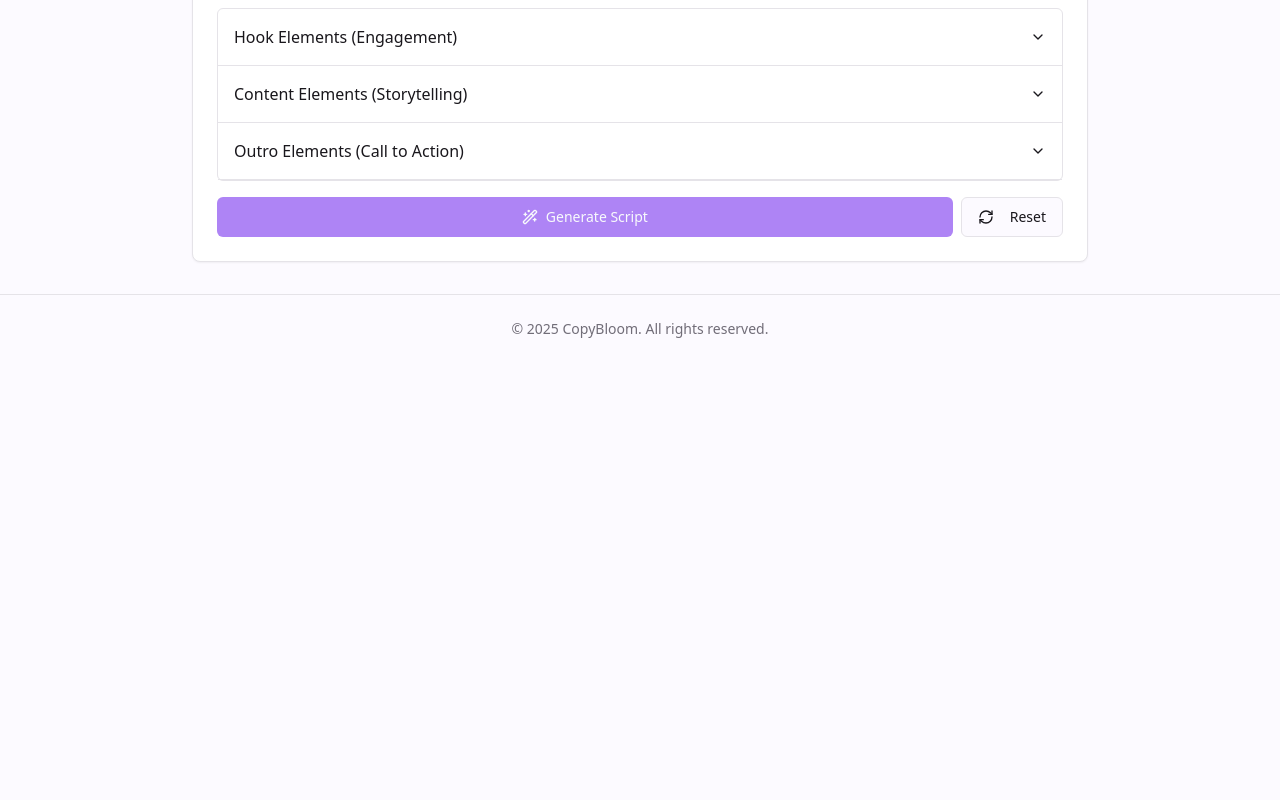
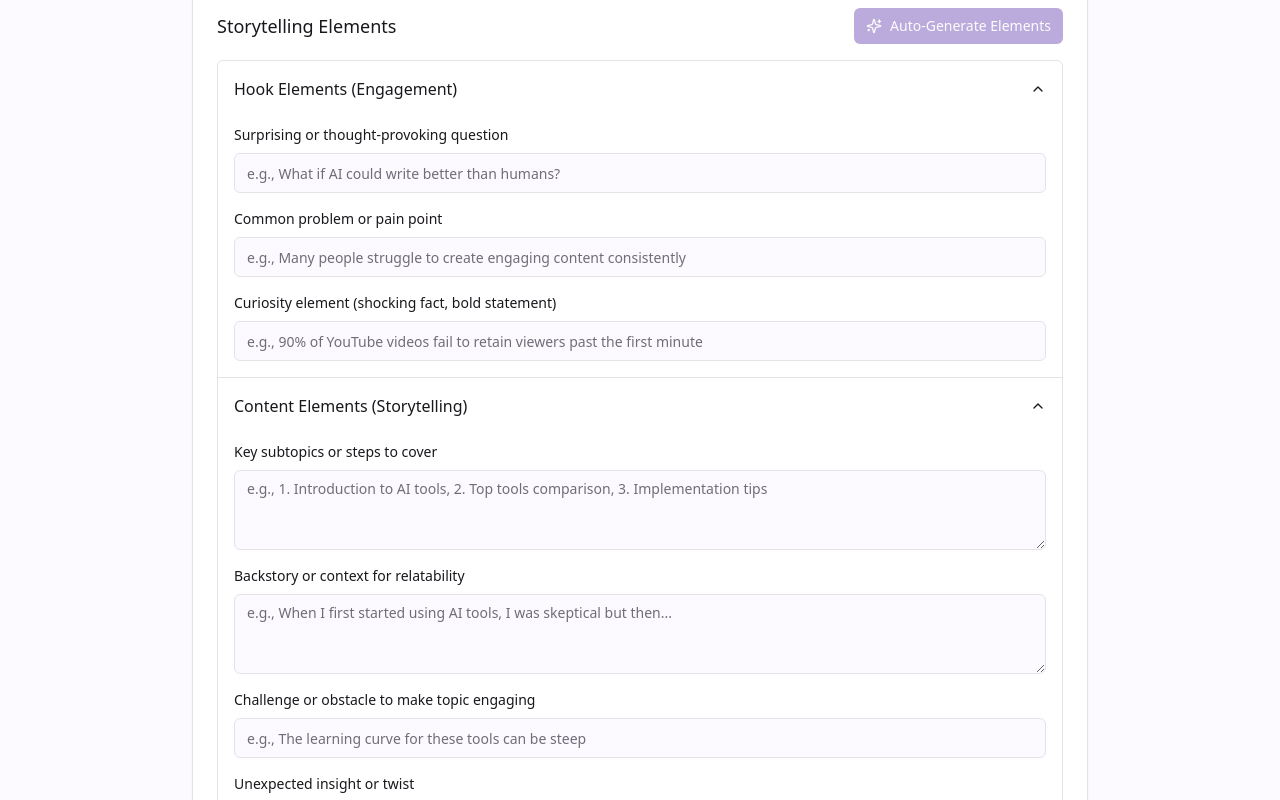
Before and after one commit to PrateekRp100hhh/copybloom-generator, a React (Vite) app: page /youtube-script in a window 1280 px wide. Shown: the part 580-1380 px from the top of the page. Before the commit the page ends 943 px from the top, so only its background shows below. Built offline with nearby package versions, Linux system fonts and the light colour scheme; sample sign-in values are in the browser's storage.

Commit message:
feat: Enhance YouTube script generation
Improve the YouTube script generator to automatically populate hook, content, and outro sections and their subpoints using AI, based on user input.

```diff
--- a/src/components/YoutubeScriptGenerator.tsx
+++ b/src/components/YoutubeScriptGenerator.tsx
@@ -7,13 +7,14 @@ import { Button } from '@/components/ui/button';
 import { Textarea } from '@/components/ui/textarea';
 import { Select, SelectContent, SelectItem, SelectTrigger, SelectValue } from '@/components/ui/select';
 import { Accordion, AccordionContent, AccordionItem, AccordionTrigger } from '@/components/ui/accordion';
-import { Wand2, AlertCircle, ClipboardCopy, RefreshCw } from 'lucide-react';
+import { Wand2, AlertCircle, ClipboardCopy, RefreshCw, Sparkles } from 'lucide-react';
 import { useToast } from '@/hooks/use-toast';
-import { generateScript } from '@/lib/ai';
+import { generateScript, generateStoryElements } from '@/lib/ai';
 
 const YoutubeScriptGenerator: React.FC = () => {
   const { toast } = useToast();
   const [loading, setLoading] = useState(false);
+  const [autoGenerating, setAutoGenerating] = useState(false);
   const [error, setError] = useState<string | null>(null);
   const [formData, setFormData] = useState({
     // Basic info
@@ -39,10 +40,74 @@ const YoutubeScriptGenerator: React.FC = () => {
     transition: '',
   });
   const [generatedScript, setGeneratedScript] = useState<string | null>(null);
+  const [expandedSections, setExpandedSections] = useState<string[]>(['hook', 'content', 'outro']);
 
   const handleChange = (field: string, value: string) => {
     setFormData((prev) => ({ ...prev, [field]: value }));
     if (error) setError(null);
+  };
+
+  const autoGenerateStoryElements = async () => {
+    // Validate basic form requirements
+    if (!formData.topic || !formData.audience || !formData.tone) {
+      toast({
+        title: "Missing information",
+        description: "Please fill in the topic, audience and tone to auto-generate elements.",
+        variant: "destructive",
+      });
+      return;
+    }
+
+    setAutoGenerating(true);
+    setError(null);
+
+    try {
+      // Call the AI service to generate story elements
+      const elements = await generateStoryElements({
+        topic: formData.topic,
+        audience: formData.audience,
+        tone: formData.tone,
+        duration: formData.duration,
+        style: formData.style
+      });
+
+      // Update the form with the generated elements
+      setFormData(prev => ({
+        ...prev,
+        // Hook elements
+        hookQuestion: elements.hook.hookQuestion || prev.hookQuestion,
+        painPoint: elements.hook.painPoint || prev.painPoint,
+        curiosityHook: elements.hook.curiosityHook || prev.curiosityHook,
+
+        // Content elements
+        keyPoints: elements.content.keyPoints || prev.keyPoints,
+        backstory: elements.content.backstory || prev.backstory,
+        challenge: elements.content.challenge || prev.challenge,
+        twist: elements.content.twist || prev.twist,
+
+        // Outro elements
+        callToAction: elements.outro.callToAction || prev.callToAction,
+        transition: elements.outro.transition || prev.transition,
+      }));
+
+      // Ensure all accordion sections are expanded
+      setExpandedSections(['hook', 'content', 'outro']);
+
+      toast({
+        title: "Elements generated!",
+        description: "Story elements have been auto-generated based on your topic.",
+      });
+    } catch (error: any) {
+      console.error('Error auto-generating elements:', error);
+      setError(error.message || "Auto-generation failed");
+      toast({
+        title: "Auto-generation failed",
+        description: error.message || "There was an error generating story elements. Please try again.",
+        variant: "destructive",
+      });
+    } finally {
+      setAutoGenerating(false);
+    }
   };
 
   const generateScriptHandler = async () => {
@@ -102,6 +167,16 @@ const YoutubeScriptGenerator: React.FC = () => {
     });
     setGeneratedScript(null);
     setError(null);
+  };
+
+  const handleAccordionChange = (value: string) => {
+    setExpandedSections(prev => {
+      if (prev.includes(value)) {
+        return prev.filter(item => item !== value);
+      } else {
+        return [...prev, value];
+      }
+    });
   };
 
   return (
@@ -184,7 +259,36 @@ const YoutubeScriptGenerator: React.FC = () => {
           </div>
         </div>
 
-        <Accordion type="single" collapsible className="w-full border rounded-md">
+        <div className="flex items-center justify-between mt-4">
+          <h3 className="text-lg font-medium">Storytelling Elements</h3>
+          <Button
+            onClick={autoGenerateStoryElements}
+            variant="secondary"
+            size="sm"
+            disabled={autoGenerating || !formData.topic || !formData.audience || !formData.tone}
+          >
+            {autoGenerating ? (
+              <span className="flex items-center">
+                <svg className="animate-spin -ml-1 mr-3 h-4 w-4 text-primary" xmlns="http://www.w3.org/2000/svg" fill="none" viewBox="0 0 24 24">
+                  <circle className="opacity-25" cx="12" cy="12" r="10" stroke="currentColor" strokeWidth="4"></circle>
+                  <path className="opacity-75" fill="currentColor" d="M4 12a8 8 0 018-8V0C5.373 0 0 5.373 0 12h4zm2 5.291A7.962 7.962 0 014 12H0c0 3.042 1.135 5.824 3 7.938l3-2.647z"></path>
+                </svg>
+                Generating...
+              </span>
+            ) : (
+              <span className="flex items-center">
+                <Sparkles className="mr-2 h-4 w-4" /> Auto-Generate Elements
+              </span>
+            )}
+          </Button>
+        </div>
+
+        <Accordion
+          type="multiple"
+          value={expandedSections}
+          onValueChange={setExpandedSections}
+          className="w-full border rounded-md"
+        >
           <AccordionItem value="hook">
             <AccordionTrigger className="px-4">Hook Elements (Engagement)</AccordionTrigger>
             <AccordionContent className="px-4 pt-2 pb-4 space-y-4">
@@ -311,7 +415,7 @@ const YoutubeScriptGenerator: React.FC = () => {
               </span>
             )}
           </Button>
-          <Button variant="outline" onClick={resetForm} disabled={loading}>
+          <Button variant="outline" onClick={resetForm} disabled={loading || autoGenerating}>
             <RefreshCw className="h-4 w-4 mr-2" /> Reset
           </Button>
         </div>
--- a/src/lib/ai.ts
+++ b/src/lib/ai.ts
@@ -34,6 +34,14 @@ interface ScriptGenerationParams {
 
   callToAction?: string;
   transition?: string;
+}
+
+interface StoryElementsParams {
+  topic: string;
+  audience: string;
+  tone: string;
+  duration: string;
+  style: string;
 }
 
 // Safety settings - make sure content is appropriate for marketing
@@ -285,3 +293,90 @@ export const generateScript = async (params: ScriptGenerationParams): Promise<st
     throw new Error('Failed to generate script. Please try again later.');
   }
 };
+
+export const generateStoryElements = async (params: StoryElementsParams): Promise<{
+  hook: {
+    hookQuestion: string;
+    painPoint: string;
+    curiosityHook: string;
+  };
+  content: {
+    keyPoints: string;
+    backstory: string;
+    challenge: string;
+    twist: string;
+  };
+  outro: {
+    callToAction: string;
+    transition: string;
+  };
+}> => {
+  const { topic, audience, tone, duration, style } = params;
+
+  try {
+    const prompt = `
+      Based on the following YouTube video details, generate engaging storytelling elements in JSON format:
+
+      Topic: "${topic}"
+      Target audience: ${audience}
+      Tone: ${tone}
+      Duration: ${duration} minutes
+      Style: ${style}
+
+      Return ONLY a valid JSON object with the following structure:
+      {
+        "hook": {
+          "hookQuestion": "A thought-provoking question related to the topic",
+          "painPoint": "A common problem the audience faces related to this topic",
+          "curiosityHook": "A surprising fact or statement to create curiosity"
+        },
+        "content": {
+          "keyPoints": "3-5 key points to cover in bullet-point format",
+          "backstory": "A brief contextual backstory to make the topic relatable",
+          "challenge": "A challenge or obstacle that makes this topic engaging",
+          "twist": "An unexpected insight or twist that makes the content stand out"
+        },
+        "outro": {
+          "callToAction": "A compelling call-to-action for viewers",
+          "transition": "A smooth transition to other content"
+        }
+      }
+
+      Ensure all elements are creative, engaging, and tailored to the specified audience and tone.
+      Return ONLY the JSON object, nothing else.
+    `;
+
+    const model = genAI.getGenerativeModel({
+      model: "gemini-1.5-flash",
+      generationConfig: {
+        maxOutputTokens: 1000,
+      }
+    });
+
+    const result = await model.generateContent(prompt);
+    const response = await result.response;
+    const generatedText = response.text();
+
+    // Parse the response as JSON
+    try {
+      const elements = JSON.parse(generatedText);
+      return elements;
+    } catch (parseError) {
+      console.error('Error parsing JSON response:', parseError);
+      // Try to extract JSON from text if not properly formatted
+      const jsonMatch = generatedText.match(/\{[\s\S]*\}/);
+      if (jsonMatch) {
+        try {
+          return JSON.parse(jsonMatch[0]);
+        } catch (e) {
+          throw new Error('Failed to parse story elements from AI response');
+        }
+      } else {
+        throw new Error('Failed to parse story elements from AI response');
+      }
+    }
+  } catch (error) {
+    console.error('Error generating story elements:', error);
+    throw new Error('Failed to generate story elements. Please try again.');
+  }
+};
--- a/src/pages/YoutubeScriptGenerator.tsx
+++ b/src/pages/YoutubeScriptGenerator.tsx
@@ -18,7 +18,7 @@ const YoutubeScriptGeneratorPage = () => {
               <CardHeader>
                 <CardTitle>Create Viral YouTube Scripts</CardTitle>
                 <CardDescription>
-                  Fill in the form below to generate a professional script with the Hook-Story-Content-Outro framework for your next YouTube video.
+                  Fill in the basic details about your video, and our AI will auto-generate engaging hook, content, and outro elements using the Hook-Story-Content-Outro framework for your next viral YouTube video.
                 </CardDescription>
               </CardHeader>
               <CardContent>
```
